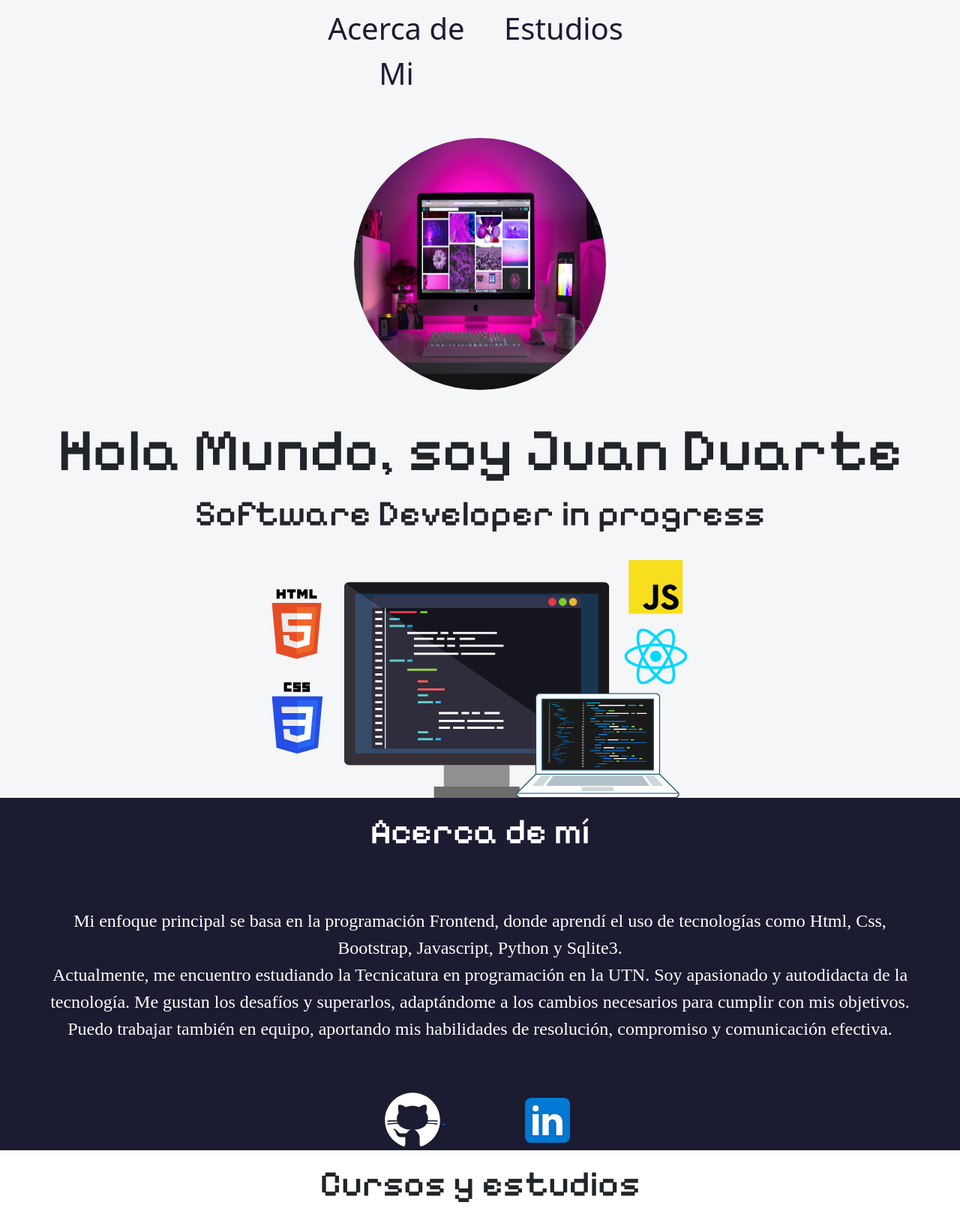
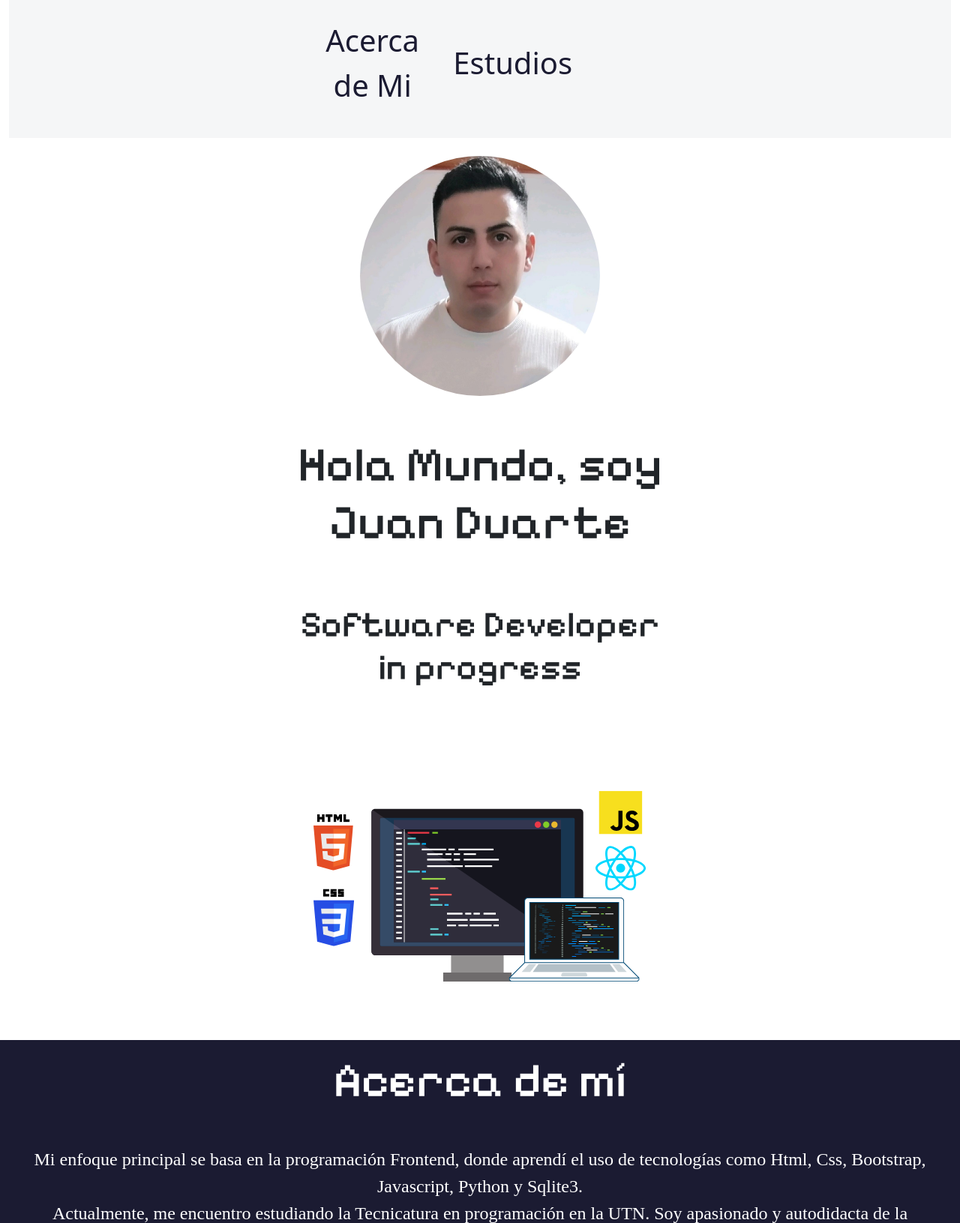
Before and after one commit to JDuuarte/Portafolio-v2, a plain HTML site: page index.html in a window 1280 px wide. Shown: the top 1631 px of the page at 75% size. Drawn offline with nearby package versions, Linux system fonts and the light colour scheme; a web font is replaced by a local one.

Commit message:
rediseno de pagina a boopstrap

```diff
--- a/index.html
+++ b/index.html
@@ -19,25 +19,25 @@
   <link rel="preconnect" href="https://fonts.gstatic.com" crossorigin>
   <link href="https://fonts.googleapis.com/css2?family=Monomakh&family=Pixelify+Sans:wght@400..700&family=Roboto:ital,wght@0,100..900;1,100..900&display=swap" rel="stylesheet">
   <link href="https://fonts.googleapis.com/css2?family=Alfa+Slab+One&family=Jersey+15&family=Markazi+Text:wght@400..700&family=Monomakh&family=Pixelify+Sans:wght@400..700&family=Roboto:ital,wght@0,100..900;1,100..900&display=swap" rel="stylesheet">
-
   <!-- Titulo -->
   <title>Juan Duarte | Portafolio</title>
 </head>
 
-<body>
+<body class="container-fluid">
+
 <!-- Barra de navegacion -->
+  <section class="navbar text-center justify-content-center ">
 
-<section class="navbar">
-  <div class="row text-center justify-content-center">
+  <div class="row d-flex align-items-center ">
 
-    <div class="col">
+    <div class="col-xs-3 col-sm-4 col-md-3 col-lg-4 col-xl-4 col-xxl-4 m-3">
 
           <a class="navfont" href="#sobremi">
             <p >Acerca de Mi</p>
           </a>
     </div>
 
-    <div class="col">
+    <div class="col-xs-3 col-sm-4 col-md-3 col-lg-4 col-xl-4 col-xxl-4">
           <a class="navfont" href="#estudios">
             <p >Estudios</p>
           </a>
@@ -47,50 +47,74 @@
 
   </section>
 
+<!-- Perfil -->
+  <section class="justify-content-center text-center">
 
-  <!-- Logo -->
-    <section class="hero align-items-stretch">
-        <div class="hero-principal">
-          <img class="hero-principal-image rounded-circle" src="imagenes/pexels-designecologist-1779487.jpg" alt="Foto de perfil" width="200">
-          <h1 id="sobremi" >Hola Mundo, soy Juan Duarte</h1>
-          <h2>Software Developer in progress </h2>
+    <div class="row">
+
+      <div class="col">
+        <img class="foto-perfil rounded-circle m-4" src="imagenes/perfil.jpg" alt="Foto de perfil">
       </div>
 
-        <div class="hero-inferior  ">
-          <img src="imagenes/hero-inferior.svg" alt="Logo de tecnologias">
     </div>
+
+    <div class="row justify-content-center text-center">
+
+      <div class="col-xs-3 col-sm-6 col-md-5 col-lg-5 col-xl-5 col-xxl-6 section-titulo">
+        <h1 class="section-titulo" >Hola Mundo, soy Juan Duarte</h1>
+      </div>
+    </div>
+
+    <div class="row justify-content-center text-center">
+
+      <div class="col-xs-3 col-sm-6 col-md-5 col-lg-5 col-xl-5 col-xxl-6 section-titulo">
+        <h2 class="section-subtitulo">Software Developer in progress </h2>
+      </div>
+    </div>
+
+    <div class="row justify-content-center text-center align-items-center">
+      <div class="col-xs-6 col-sm-9 col-md-9 col-lg-9 col-xl-5 col-xxl-6 section-titulo">
+        <img class="foto-pc" src="imagenes/hero-inferior.svg" alt="Logo de tecnologias">
+      </div>
+
   </section>
 
 <!-- Acerca de mí-->
-
+  <section id="sobremi">
     <div class="row section-oscura text-center">
         <div class="col">
             <h2 class="section-titulo p-3">Acerca de mí</h2>
 
-                <p class="section-texto p-5">Mi enfoque principal se basa en la programación Frontend, donde aprendí el uso de tecnologías como Html, Css, Bootstrap, Javascript, Python y Sqlite3.
+                <p class="section-texto p-4">Mi enfoque principal se basa en la programación Frontend, donde aprendí el uso de tecnologías como Html, Css, Bootstrap, Javascript, Python y Sqlite3.
                 <br>
                 Actualmente, me encuentro estudiando la Tecnicatura en programación en la UTN. Soy apasionado y autodidacta de la tecnología. Me gustan los desafíos y superarlos, adaptándome a los cambios necesarios para cumplir con mis objetivos. Puedo trabajar también en equipo, aportando mis habilidades de resolución, compromiso y comunicación efectiva.</p>
 
-                <div>
-                    <a href="https://github.com/JDuuarte/Portafolio" class="m-5">
+                <div class="mb-5">
+                    <a href="https://github.com/JDuuarte/Portafolio" class="m-3">
                         <img src="Logos/icons8-github (1).svg" alt="" style="width: 5rem;">
                     </a>
 
-                    <a href="https://www.linkedin.com/in/juan-manuel-duarte-b9a336251/" class="m-5">
+                    <a href="https://www.linkedin.com/in/juan-manuel-duarte-b9a336251/" class="m-3">
                         <img src="Logos/icons8-linkedin.svg" alt="" style="width: 5rem;">
                     </a>
                 </div>
         </div>
 
     </div>
+  </section>
 
 <!-- Estudios -->
   <section id="estudios">
+      <div class="row text-center">
+        <div class="col">
           <h2 class="section-titulo p-3">Cursos y estudios</h2>
+        </div>
+      </div>
+
 
     <div  class="row section-texto grid justify-content-center text-center">
 
-        <div class="card m-3 border rounded-3" style="width: 18rem;">
+        <div class="card m-3 shadow" style="width: 18rem;">
             <img src="imagenes/plataforma5_logo.jpg" class="img-est m-1 border rounded-3" alt="...">
 
             <div class="card-body">
@@ -114,7 +138,7 @@
             </div>
         </div>
 
-          <div class="card m-3 border rounded-3" style="width: 18rem;">
+        <div class="card m-3 shadow" style="width: 18rem;">
             <img src="imagenes/Talento-tech-logo1.jpg" class="img-est m-1 border rounded-3" alt="...">
 
             <div class="card-body">
@@ -138,7 +162,7 @@
             </div>
           </div>
 
-          <div class="card m-3 border rounded-3" style="width: 18rem;">
+          <div class="card m-3 shadow" style="width: 18rem;">
             <img src="imagenes/Talento-tech-logo1.jpg" class="img-est m-1 border rounded-3" alt="...">
 
             <div class="card-body">
@@ -164,7 +188,7 @@
             </div>
           </div>
 
-          <div class="card m-3 border rounded-3" style="width: 18rem;">
+          <div class="card m-3 shadow" style="width: 18rem;">
             <img src="imagenes/UTN_logo.jpg" class="img-est m-1 border rounded-3" alt="...">
 
             <div class="card-body">
@@ -179,22 +203,17 @@
 
     </div>
 
-
-
   </section>
 
 <!-- Footer -->
-
-    <div class="row section-oscura text-center">
+  <section>
+    <div class="row section-oscura text-center mt-5">
         <div class="col">
-
-            <div class="col">
-
             <p class="m-5 ">Todos los derechos reservados 2025</p>
           </div>
 
       </div>
-        </div>
+  </section>
 
   <script src="https://cdn.jsdelivr.net/npm/bootstrap@5.3.2/dist/js/bootstrap.bundle.min.js"></script>
 </body>
--- a/style.css
+++ b/style.css
@@ -1,14 +1,17 @@
+.body{
+  margin: 0;
+  padding: 0;
+  background-color: #f5f6f7
+}
+
 /* barra de navegacion */
-
 .navbar{
   background-color: #f5f6f7;
-
 }
 
 .navfont{
   font-size :2.5rem;
   color: #1b1b32;
-  /* margin: 1rem; */
   text-decoration: none;
 }
 
@@ -25,18 +28,6 @@
   padding: 2rem;
 }
 
-/* Estilos generales */
-section {
-  display: flex;
-  flex-direction: column;
-  align-items: center;
-  justify-content: center;
-}
-
-h1 {
-  font-size: 2.5rem;
-}
-
 .section-oscura{
   color: white;
   background-color: #1b1b32;
@@ -49,6 +40,12 @@ h1 {
 
 .section-titulo{
   font-family: 'Pixelify Sans', cursive;
+  font-size: 4rem;
+  padding: 15px 0;
+}
+
+.section-subtitulo{
+  font-family: 'Pixelify Sans', cursive;
   font-size: 3rem;
   padding: 15px 0;
 }
@@ -58,34 +55,16 @@ h1 {
   font-family: "Markazi Text", serif;
 }
 
-/* Seccion hero */
-.hero{
-  background-color: #f5f6f7;
-  min-height: 450px;
-  text-align: center;
+/* Perfil */
+
+.foto-perfil{
+    width: 20rem;
 }
 
-/* Hero Principal */
-  .hero-principa{
-    padding: 2rem;
-  }
-
-  .hero-principal-image{
-    width: 400px;
-    height: 400px;
-    padding: 2rem;
-  }
-
-  .hero-principal h1 {
-    font-family: 'Pixelify Sans', cursive;
-    font-size: 5rem;
-  }
-
-
-  .hero-principal h2 {
-    font-family: 'Pixelify Sans', cursive;
-    font-size: 3rem;
-  }
+.foto-pc{
+  width: 30rem;
+  height: 25rem;
+}
 
 /* Sobre mi */
 
```
Also changed, not shown: imagenes/Talento-tech-logo.jpg (deleted), imagenes/perfil.jpg (added), imagenes/pexels-luis-gomes-166706-546819.jpg (added), 1 other file. Lines whose indentation alone changed are shown as unchanged.
